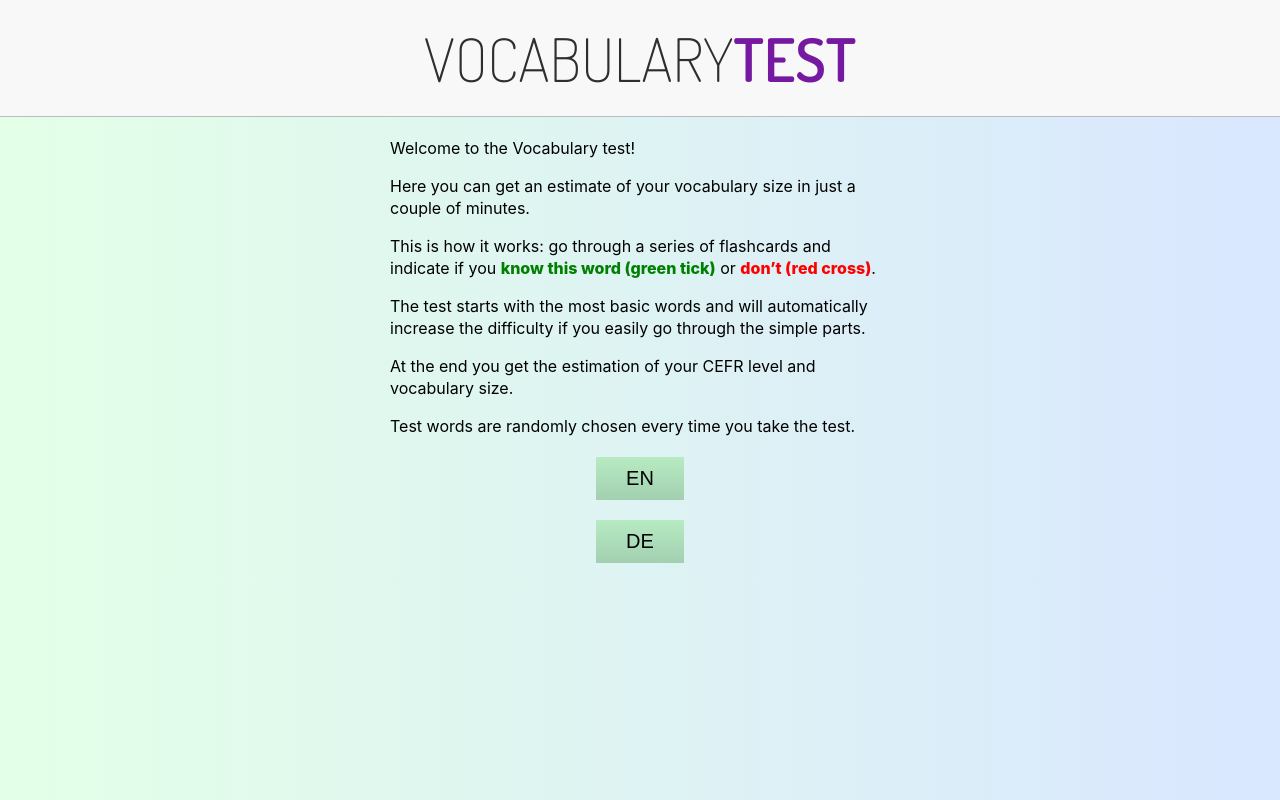
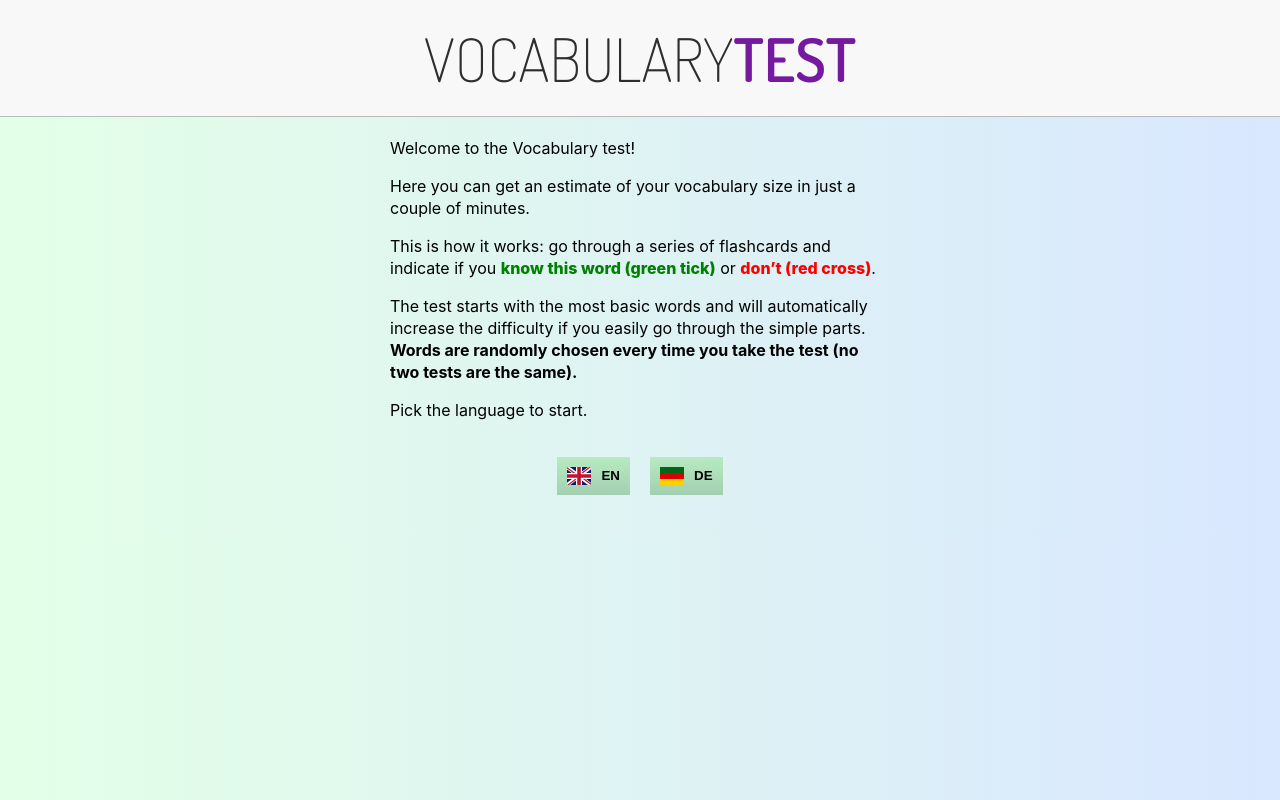
Before and after one commit to gamescomputersplay/vocabulary-test, a React (Create React App) app: page / in a window 1280 px wide. Built offline with nearby package versions, Linux system fonts and the light colour scheme.

Commit message:
Button with flags

```diff
--- a/src/App.css
+++ b/src/App.css
@@ -135,7 +135,7 @@ a{
   color: #7619a1;
 }
 
-.button-again, .button-start{
+.button-again{
   margin: 20px auto 10px;
   font-size: 20px;
   border: 0px;
@@ -147,6 +147,17 @@ a{
   background: linear-gradient(180deg, #a7dbb2 0%, #92bfa1 100%);
 }
 
+.button-start{
+  background: linear-gradient(180deg, #b7ebc2 0%, #a2cfb1 100%);
+  border: 0px;
+  display: inline-block;
+  margin: 20px 10px;
+  padding: 10px 10px;
+}
+.button-start svg{
+  vertical-align:middle;
+  padding-right: 10px;
+}
 /* Diagram with all the words on the results page */
 .diagram{
   display: inline-block;
--- a/src/components/Intro.js
+++ b/src/components/Intro.js
@@ -1,5 +1,9 @@
 import React, { Component } from 'react'
+import { ReactComponent as EnSVG } from '../img/gb.svg'
+import { ReactComponent as DeSVG } from '../img/de.svg'
 
+const flagWid = 24
+const flagHgt = 18
 class Intro extends Component {
 
 
@@ -12,14 +16,21 @@ class Intro extends Component {
 
                 <p>This is how it works: go through a series of flashcards and indicate if you <span className="green">know this word (green tick)</span> or <span className="red">don’t (red cross)</span>.</p>
 
-                <p>The test starts with the most basic words and will automatically increase the difficulty if you easily go through the simple parts.</p>
+                <p>The test starts with the most basic words and will automatically increase the difficulty if you easily go through the simple parts.
+                <br/><b>Words are randomly chosen every time you take the test (no two tests are the same).</b></p>
 
-                <p>At the end you get the estimation of your CEFR level and vocabulary size.</p>
+                <p>Pick the language to start.</p>
 
-                <p>Test words are randomly chosen every time you take the test.</p>
+
                 <div className='start-buttons'>
-                    <button className="button-start" onClick={() => this.props.clickStart("en")}>EN</button>
-                    <button className="button-start" onClick={() => this.props.clickStart("de")}>DE</button>
+                    <button className="button-start" onClick={() => this.props.clickStart("en")}>
+                        <EnSVG width={flagWid} height={flagHgt} fill="#016617" />
+                        <span><b>EN</b></span>
+                    </button>
+                    <button className="button-start" onClick={() => this.props.clickStart("de")}>
+                        <DeSVG width={flagWid} height={flagHgt} fill="#016617" />
+                        <span><b>DE</b></span>
+                    </button>
                 </div>
             </div>
         )
```
Also changed, not shown: src/img/de.svg (added), src/img/gb.svg (added).
